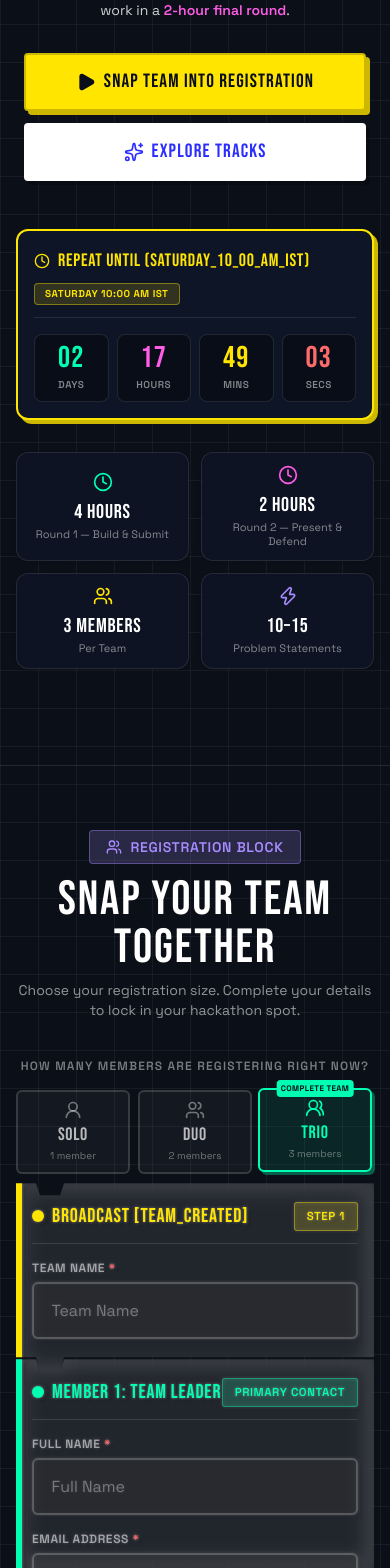
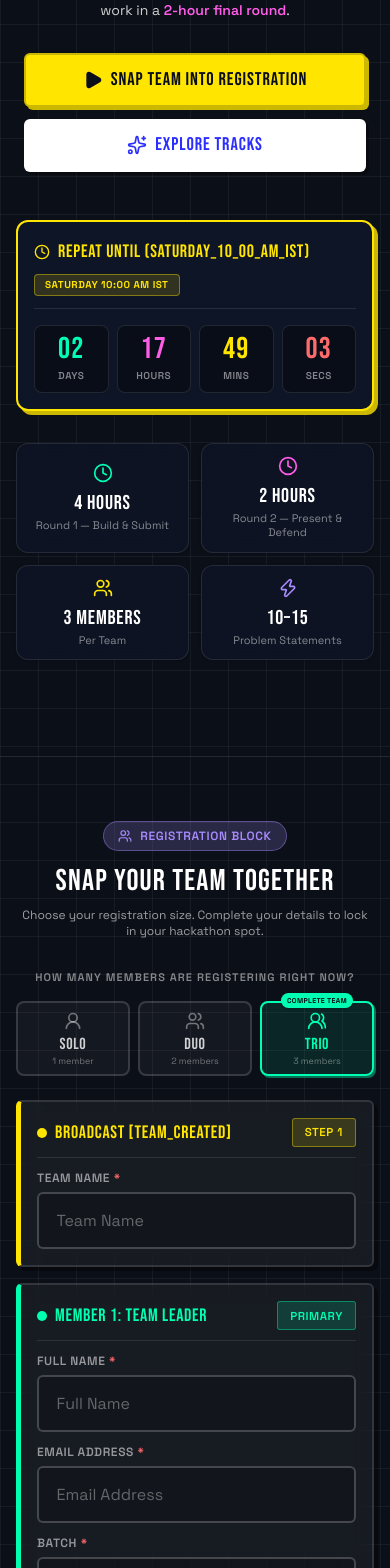
Before and after one commit to ashmitsahu1812/scratch_hack, a React (Vite) app: page / in a window 390 px wide. Shown: the part 432-2000 px from the top of the page. Built offline with nearby package versions, Linux system fonts and the light colour scheme; no server answers; a web font is replaced by a local one.

Commit message:
Fix complete mobile responsiveness: eliminate navbar button overflow, polish scratch-blocks, team selectors, and typography on iPhone SE

```diff
--- a/src/components/RegistrationForm.jsx
+++ b/src/components/RegistrationForm.jsx
@@ -204,23 +204,25 @@ export default function RegistrationForm() {
         transition={{ duration: 0.6 }}
         className="max-w-4xl mx-auto px-4 sm:px-6 lg:px-8 relative z-10"
       >
-        <div className="text-center mb-8">
-          <div className="inline-flex items-center gap-2 px-4 py-1.5 mb-3 bg-[#A78BFF]/20 text-[#A78BFF] border border-[#A78BFF]/40 rounded-sm font-sans text-sm font-semibold uppercase tracking-wider">
-            <Users className="w-4 h-4" /> Registration Block
+        <div className="text-center mb-6 sm:mb-8">
+          <div className="inline-flex items-center gap-2 px-3.5 py-1.5 mb-3 bg-[#A78BFF]/20 text-[#A78BFF] border border-[#A78BFF]/40 rounded-full font-sans text-xs sm:text-sm font-semibold uppercase tracking-wider">
+            <Users className="w-3.5 h-3.5 sm:w-4 sm:h-4" /> Registration Block
           </div>
-          <h2 className="font-heading text-5xl sm:text-7xl text-white">Snap Your Team Together</h2>
-          <p className="text-white/55 mt-2 text-sm sm:text-base font-sans">
+          <h2 className="font-heading text-3xl sm:text-5xl lg:text-6xl text-white tracking-wide">
+            Snap Your Team Together
+          </h2>
+          <p className="text-white/60 mt-2 text-xs sm:text-base font-sans max-w-lg mx-auto">
             Choose your registration size. Complete your details to lock in your hackathon spot.
           </p>
         </div>
 
         <div className="mb-6">
           <div className="text-center mb-3">
-            <span className="text-xs font-sans font-semibold text-white/45 uppercase tracking-widest">
+            <span className="text-[11px] sm:text-xs font-sans font-semibold text-white/50 uppercase tracking-widest">
               How many members are registering right now?
             </span>
           </div>
-          <div className="grid grid-cols-3 gap-2 sm:gap-4 max-w-xl mx-auto">
+          <div className="grid grid-cols-3 gap-2 sm:gap-3.5 max-w-lg mx-auto">
             {TEAM_SIZES.map(({ size, label: lbl, icon: Icon, desc, color }) => (
               <button
                 key={size}
@@ -231,21 +233,20 @@ export default function RegistrationForm() {
                   setErrors({});
                   setGlobalError('');
                 }}
-                className="relative flex flex-col items-center justify-center gap-1 sm:gap-2 p-2 sm:p-4 rounded-md border-2 transition-all duration-200 cursor-pointer"
+                className="relative flex flex-col items-center justify-center gap-1 p-2 sm:p-3.5 rounded-lg border-2 transition-all duration-200 cursor-pointer"
                 style={{
                   borderColor: teamSize === size ? color : 'rgba(255,255,255,0.15)',
                   background:  teamSize === size ? `${color}18` : 'rgba(255,255,255,0.04)',
-                  boxShadow:   teamSize === size ? `3px 3px 0 ${color}55` : 'none',
-                  transform:   teamSize === size ? 'translate(-2px,-2px)' : 'none',
+                  boxShadow:   teamSize === size ? `2px 2px 0 ${color}66` : 'none',
                 }}
               >
                 <Icon className="w-5 h-5 sm:w-6 sm:h-6" style={{ color: teamSize === size ? color : 'rgba(255,255,255,0.4)' }} />
                 <div className="text-center">
-                  <div className="font-heading text-lg sm:text-xl leading-tight" style={{ color: teamSize === size ? color : 'rgba(255,255,255,0.7)' }}>{lbl}</div>
-                  <div className="text-[10px] sm:text-xs text-white/40 font-sans mt-0.5">{desc}</div>
+                  <div className="font-heading text-base sm:text-xl leading-tight" style={{ color: teamSize === size ? color : 'rgba(255,255,255,0.8)' }}>{lbl}</div>
+                  <div className="text-[9px] sm:text-xs text-white/40 font-sans mt-0.5 leading-none">{desc}</div>
                 </div>
                 {size === 3 && (
-                  <span className="absolute -top-2.5 left-1/2 -translate-x-1/2 text-[8px] sm:text-[9px] px-1 sm:px-1.5 py-0.5 rounded-sm bg-[#00FFB3] text-[#0A0E1A] font-sans font-bold uppercase tracking-wider whitespace-nowrap">
+                  <span className="absolute -top-2.5 left-1/2 -translate-x-1/2 text-[7px] sm:text-[9px] px-1.5 py-0.5 rounded-full bg-[#00FFB3] text-[#070B14] font-sans font-bold uppercase tracking-wider whitespace-nowrap shadow-sm">
                     Complete Team
                   </span>
                 )}
@@ -255,16 +256,16 @@ export default function RegistrationForm() {
         </div>
 
         {(teamSize === 1 || teamSize === 2) && (
-          <div className="mb-8 p-4 sm:p-5 rounded-xl bg-[#FFE500]/10 border-2 border-[#FFE500]/40 flex items-start gap-3.5 snap-anim">
+          <div className="mb-6 sm:mb-8 p-3.5 sm:p-5 rounded-xl bg-[#FFE500]/10 border-2 border-[#FFE500]/40 flex items-start gap-3 snap-anim">
             <Info className="w-5 h-5 text-[#FFE500] shrink-0 mt-0.5" />
             <div>
-              <div className="font-heading text-lg text-[#FFE500] flex items-center gap-2">
+              <div className="font-heading text-base sm:text-lg text-[#FFE500] flex flex-wrap items-center gap-2">
                 <span>{teamSize === 1 ? 'Solo' : 'Duo'} Registration Note</span>
-                <span className="text-[10px] px-2 py-0.5 rounded bg-[#FFE500]/20 text-[#FFE500] font-sans uppercase font-bold tracking-wider">
+                <span className="text-[9px] sm:text-[10px] px-2 py-0.5 rounded bg-[#FFE500]/20 text-[#FFE500] font-sans uppercase font-bold tracking-wider">
                   Clubbing on Event Day
                 </span>
               </div>
-              <p className="text-sm text-slate-200 font-sans mt-1.5 leading-relaxed">
+              <p className="text-xs sm:text-sm text-slate-200 font-sans mt-1 leading-relaxed">
                 {teamSize === 1 ? 'Solo' : 'Duo'} registration is fully allowed! On the event day, <strong className="text-[#FFE500]">NST SDC organisers will club you with other participants</strong> who do not have a 3rd member to form a complete 3-member team before hacking begins.
               </p>
             </div>
@@ -272,12 +273,12 @@ export default function RegistrationForm() {
         )}
 
         {(globalError || errors.duplicateEmail) && (
-          <div className="mb-6 p-4 rounded-md bg-[#FF6B6B]/15 border-2 border-[#FF6B6B]/50 text-white flex items-start gap-3 snap-anim">
+          <div className="mb-6 p-3.5 sm:p-4 rounded-lg bg-[#FF6B6B]/15 border-2 border-[#FF6B6B]/50 text-white flex items-start gap-3 snap-anim">
             <AlertCircle className="w-5 h-5 text-[#FF6B6B] shrink-0 mt-0.5" />
             <div>
-              {globalError && <div className="text-sm font-semibold font-sans">{globalError}</div>}
+              {globalError && <div className="text-xs sm:text-sm font-semibold font-sans">{globalError}</div>}
               {errors.duplicateEmail && (
-                <div className="text-sm font-sans mt-1">
+                <div className="text-xs sm:text-sm font-sans mt-1">
                   <span className="font-bold">Duplicate Email: </span>{errors.duplicateEmail}
                 </div>
               )}
@@ -290,29 +291,29 @@ export default function RegistrationForm() {
           animate={{ opacity: 1 }}
           transition={{ delay: 0.3 }}
           onSubmit={handleSubmit}
-          className={`space-y-8 ${isSnapping ? 'snap-anim' : ''}`}
+          className={`space-y-4 sm:space-y-6 ${isSnapping ? 'snap-anim' : ''}`}
         >
-          <div className="scratch-block events scratch-notch">
-            <div className="flex items-center justify-between mb-4 border-b border-white/10 pb-3">
-              <div className="font-heading text-xl text-[#FFE500] flex items-center gap-2">
-                <span className="w-3 h-3 rounded-full bg-[#FFE500]" />
-                broadcast [{teamSize === 1 ? 'solo_created' : teamSize === 2 ? 'duo_created' : 'team_created'}]
+          <div className="scratch-block events">
+            <div className="flex items-center justify-between mb-3 border-b border-white/10 pb-2.5 gap-2">
+              <div className="font-heading text-lg sm:text-xl text-[#FFE500] flex items-center gap-2 truncate">
+                <span className="w-2.5 h-2.5 rounded-full bg-[#FFE500] shrink-0" />
+                <span className="truncate">broadcast [{teamSize === 1 ? 'solo_created' : teamSize === 2 ? 'duo_created' : 'team_created'}]</span>
               </div>
-              <span className="scratch-tag scratch-tag-events">Step 1</span>
+              <span className="scratch-tag scratch-tag-events text-[10px] sm:text-xs shrink-0">Step 1</span>
             </div>
             <label className={label}>{teamSize === 1 ? 'Participant / Team Handle' : 'Team Name'} <span className="text-[#FF6B6B]">*</span></label>
             {renderField({ section: "teamName", field: "teamName", placeholder: teamSize === 1 ? "Enter Handle or Team Name" : "Team Name", errorKey: "teamName" })}
           </div>
 
-          <div className="scratch-block motion scratch-notch">
-            <div className="flex items-center justify-between mb-4 border-b border-white/10 pb-3">
-              <div className="font-heading text-xl text-[#00FFB3] flex items-center gap-2">
-                <span className="w-3 h-3 rounded-full bg-[#00FFB3]" />
-                {teamSize === 1 ? 'Your Details (Participant)' : 'Member 1: Team Leader'}
+          <div className="scratch-block motion">
+            <div className="flex items-center justify-between mb-3 border-b border-white/10 pb-2.5 gap-2">
+              <div className="font-heading text-lg sm:text-xl text-[#00FFB3] flex items-center gap-2 truncate">
+                <span className="w-2.5 h-2.5 rounded-full bg-[#00FFB3] shrink-0" />
+                <span className="truncate">{teamSize === 1 ? 'Your Details (Participant)' : 'Member 1: Team Leader'}</span>
               </div>
-              <span className="scratch-tag scratch-tag-motion">Primary Contact</span>
+              <span className="scratch-tag scratch-tag-motion text-[10px] sm:text-xs shrink-0">Primary</span>
             </div>
-            <div className="grid grid-cols-1 sm:grid-cols-2 gap-4">
+            <div className="grid grid-cols-1 sm:grid-cols-2 gap-3 sm:gap-4">
               <div>
                 <label className={label}>Full Name <span className="text-[#FF6B6B]">*</span></label>
                 {renderField({ section: "leader", field: "fullName", placeholder: "Full Name", errorKey: "leaderFullName" })}
@@ -333,15 +334,15 @@ export default function RegistrationForm() {
           </div>
 
           {teamSize >= 2 && (
-            <div className="scratch-block looks scratch-notch">
-              <div className="flex items-center justify-between mb-4 border-b border-white/10 pb-3">
-                <div className="font-heading text-xl text-[#FF5CE8] flex items-center gap-2">
-                  <span className="w-3 h-3 rounded-full bg-[#FF5CE8]" />
-                  Member 2 Details
+            <div className="scratch-block looks">
+              <div className="flex items-center justify-between mb-3 border-b border-white/10 pb-2.5 gap-2">
+                <div className="font-heading text-lg sm:text-xl text-[#FF5CE8] flex items-center gap-2 truncate">
+                  <span className="w-2.5 h-2.5 rounded-full bg-[#FF5CE8] shrink-0" />
+                  <span className="truncate">Member 2 Details</span>
                 </div>
-                <span className="scratch-tag scratch-tag-looks">Team Member</span>
+                <span className="scratch-tag scratch-tag-looks text-[10px] sm:text-xs shrink-0">Member 2</span>
               </div>
-              <div className="grid grid-cols-1 sm:grid-cols-2 gap-4">
+              <div className="grid grid-cols-1 sm:grid-cols-2 gap-3 sm:gap-4">
                 <div>
                   <label className={label}>Full Name <span className="text-[#FF6B6B]">*</span></label>
                   {renderField({ section: "member2", field: "fullName", placeholder: "Full Name", errorKey: "member2FullName" })}
@@ -359,15 +360,15 @@ export default function RegistrationForm() {
           )}
 
           {teamSize >= 3 && (
-            <div className="scratch-block sensing scratch-notch">
-              <div className="flex items-center justify-between mb-4 border-b border-white/10 pb-3">
-                <div className="font-heading text-xl text-[#A78BFF] flex items-center gap-2">
-                  <span className="w-3 h-3 rounded-full bg-[#A78BFF]" />
-                  Member 3 Details
+            <div className="scratch-block sensing">
+              <div className="flex items-center justify-between mb-3 border-b border-white/10 pb-2.5 gap-2">
+                <div className="font-heading text-lg sm:text-xl text-[#A78BFF] flex items-center gap-2 truncate">
+                  <span className="w-2.5 h-2.5 rounded-full bg-[#A78BFF] shrink-0" />
+                  <span className="truncate">Member 3 Details</span>
                 </div>
-                <span className="scratch-tag scratch-tag-sensing">Team Member</span>
+                <span className="scratch-tag scratch-tag-sensing text-[10px] sm:text-xs shrink-0">Member 3</span>
               </div>
-              <div className="grid grid-cols-1 sm:grid-cols-2 gap-4">
+              <div className="grid grid-cols-1 sm:grid-cols-2 gap-3 sm:gap-4">
                 <div>
                   <label className={label}>Full Name <span className="text-[#FF6B6B]">*</span></label>
                   {renderField({ section: "member3", field: "fullName", placeholder: "Full Name", errorKey: "member3FullName" })}
@@ -384,18 +385,18 @@ export default function RegistrationForm() {
             </div>
           )}
 
-          <div className="text-center pt-2">
+          <div className="text-center pt-3">
             <button
               type="submit" disabled={isSubmitting}
-              className="scratch-btn scratch-btn-events text-xl py-4 px-10 w-full sm:w-auto"
+              className="scratch-btn scratch-btn-events text-lg sm:text-xl py-3.5 sm:py-4 px-8 sm:px-10 w-full sm:w-auto"
             >
               {isSubmitting
-                ? <><Loader2 className="w-6 h-6 animate-spin" /> Compiling &amp; Snapping…</>
-                : <><Sparkles className="w-6 h-6" /> Snap &amp; Register {teamSize === 1 ? 'Solo' : teamSize === 2 ? 'Duo' : 'Team'}</>
+                ? <><Loader2 className="w-5 h-5 sm:w-6 sm:h-6 animate-spin" /> Compiling &amp; Snapping…</>
+                : <><Sparkles className="w-5 h-5 sm:w-6 sm:h-6" /> Snap &amp; Register {teamSize === 1 ? 'Solo' : teamSize === 2 ? 'Duo' : 'Team'}</>
               }
             </button>
-            <div className="text-xs text-white/30 mt-3 font-code">
-              Hosted by NST SDC • Real-time duplicate email detection active
+            <div className="text-[11px] sm:text-xs text-white/40 mt-3 font-sans">
+              Hosted by <strong className="text-white/60">NST SDC</strong> • Real-time duplicate email validation active
             </div>
           </div>
         </motion.form>
--- a/src/index.css
+++ b/src/index.css
@@ -69,61 +69,38 @@
 /* ─── Scratch Block (Neo-Brutalist) ─── */
 .scratch-block {
   position: relative;
+  background: rgba(255, 255, 255, 0.05);
+  border: 2px solid rgba(255, 255, 255, 0.12);
+  border-left-width: 5px;
+  border-radius: 8px;
+  padding: 1.25rem 1.5rem;
+  margin-bottom: 1.25rem;
+  transition: all 0.18s ease;
+  backdrop-filter: blur(12px);
+  box-shadow: 4px 4px 0 rgba(0, 0, 0, 0.35);
+}
+
+.scratch-block.motion   { border-left-color: #00FFB3; }
+.scratch-block.looks    { border-left-color: #FF5CE8; }
+.scratch-block.events   { border-left-color: #FFE500; }
+.scratch-block.control  { border-left-color: #FF6B6B; }
+.scratch-block.sensing  { border-left-color: #A78BFF; }
+.scratch-block.operators{ border-left-color: #00FFB3; }
+.scratch-block.sound    { border-left-color: #FF5CE8; }
+
+.scratch-block:hover {
+  transform: translate(-1.5px, -1.5px);
   background: rgba(255, 255, 255, 0.07);
-  padding: 1.5rem;
-  padding-bottom: calc(1.5rem + 15px); /* extra space for the bottom bump */
-  margin-bottom: 2px;
-  transition: all 0.18s cubic-bezier(0.34, 1.56, 0.64, 1);
-  backdrop-filter: blur(12px);
-
-  /* Replace border and box-shadow with drop-shadow to support clip-path shape */
-  border: none !important;
-  box-shadow: none !important;
-  filter: drop-shadow(0 0 1.5px rgba(255,255,255,0.4)) drop-shadow(4px 4px 0 rgba(0, 0, 0, 0.25));
-
-  /* Authentic Scratch Puzzle Shape */
-  clip-path: polygon(
-    0 0,
-    20px 0, 24px 12px, 44px 12px, 48px 0, /* Top Notch */
-    100% 0,
-    100% calc(100% - 15px),
-    48px calc(100% - 15px), 44px 100%, 24px 100%, 20px calc(100% - 15px), /* Bottom Bump */
-    0 calc(100% - 15px)
-  );
+  box-shadow: 5px 5px 0 rgba(0, 0, 0, 0.45);
 }
 
 @media (max-width: 640px) {
   .scratch-block {
-    padding: 1.15rem 1rem;
-    padding-bottom: calc(1.15rem + 15px);
+    padding: 1rem;
+    margin-bottom: 1rem;
+    border-radius: 6px;
   }
 }
-
-.scratch-block::before {
-  content: '';
-  position: absolute;
-  top: 0; left: 0; bottom: 0;
-  width: 6px;
-  background: var(--accent-green);
-}
-
-.scratch-block.motion::before   { background: #00FFB3; }
-.scratch-block.looks::before    { background: #FF5CE8; }
-.scratch-block.events::before   { background: #FFE500; }
-.scratch-block.control::before  { background: #FF6B6B; }
-.scratch-block.sensing::before  { background: #A78BFF; }
-.scratch-block.operators::before{ background: #00FFB3; }
-.scratch-block.sound::before    { background: #FF5CE8; }
-
-.scratch-block:hover {
-  transform: translate(-2px, -3px);
-  background: rgba(255, 255, 255, 0.12);
-  filter: drop-shadow(0 0 1.5px rgba(255,255,255,0.5)) drop-shadow(6px 6px 0 rgba(0, 0, 0, 0.3));
-}
-
-/* Notch connector tab (No longer needed physically, but keeping class for structural negative margins if needed) */
-.scratch-notch { margin-top: -15px !important; z-index: 5; }
-.scratch-notch:hover { z-index: 15; }
 
 /* ─── Neo-Brutalist Buttons ─── */
 .scratch-btn {
@@ -132,11 +109,11 @@
   justify-content: center;
   gap: 0.5rem;
   font-family: 'Bebas Neue', sans-serif;
-  font-size: 1.2rem;
-  letter-spacing: 0.06em;
-  padding: 0.75rem 1.75rem;
-  border-radius: 4px;
-  border: 2.5px solid transparent;
+  font-size: 1.15rem;
+  letter-spacing: 0.05em;
+  padding: 0.65rem 1.5rem;
+  border-radius: 6px;
+  border: 2px solid transparent;
   cursor: pointer;
   user-select: none;
   transition: all 0.1s ease;
@@ -148,36 +125,40 @@
   background: #00FFB3;
   border-color: #00CC8F;
   color: #0A0E1A;
-  box-shadow: 4px 4px 0 #00CC8F;
+  box-shadow: 3px 3px 0 #00CC8F;
 }
 .scratch-btn-looks {
   background: #FF5CE8;
   border-color: #CC46BC;
   color: #fff;
-  box-shadow: 4px 4px 0 #CC46BC;
+  box-shadow: 3px 3px 0 #CC46BC;
 }
 .scratch-btn-events {
   background: #FFE500;
   border-color: #CCB800;
   color: #0A0E1A;
-  box-shadow: 4px 4px 0 #CCB800;
+  box-shadow: 3px 3px 0 #CCB800;
 }
 .scratch-btn-control {
   background: #FF6B6B;
   border-color: #CC4444;
   color: #fff;
-  box-shadow: 4px 4px 0 #CC4444;
+  box-shadow: 3px 3px 0 #CC4444;
 }
 .scratch-btn-operators {
   background: #FFFFFF;
   border-color: rgba(255,255,255,0.5);
   color: #2B2EFF;
-  box-shadow: 4px 4px 0 rgba(0,0,0,0.25);
+  box-shadow: 3px 3px 0 rgba(0,0,0,0.3);
 }
 
 .scratch-btn:hover {
-  transform: translate(-2px, -2px);
-  filter: brightness(1.08);
+  transform: translate(-1.5px, -1.5px);
+  filter: brightness(1.06);
+}
+.scratch-btn:active {
+  transform: translate(2px, 2px);
+  box-shadow: 1px 1px 0 rgba(0,0,0,0.3) !important;
 }
 .scratch-btn:active {
   transform: translate(3px, 3px);
```
Also changed, not shown: src/components/Navbar.jsx (+4 -3 lines).
